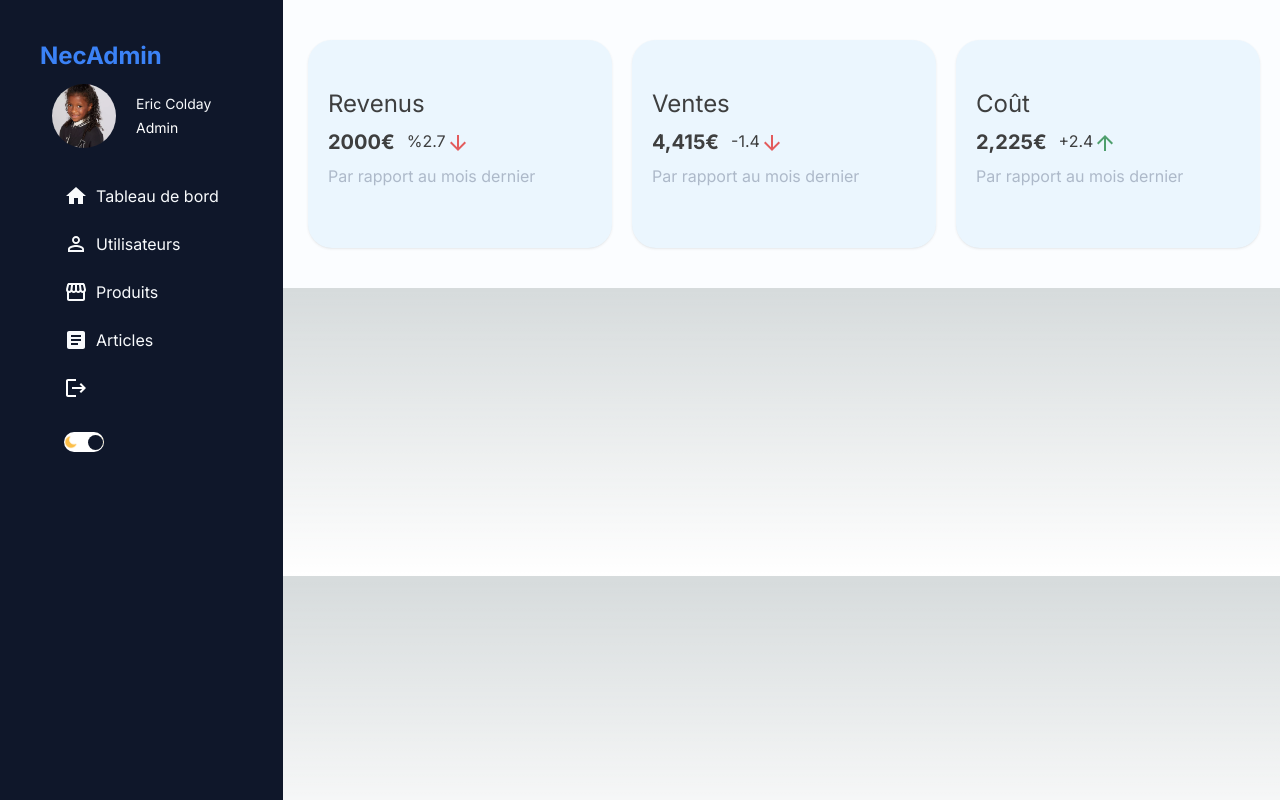
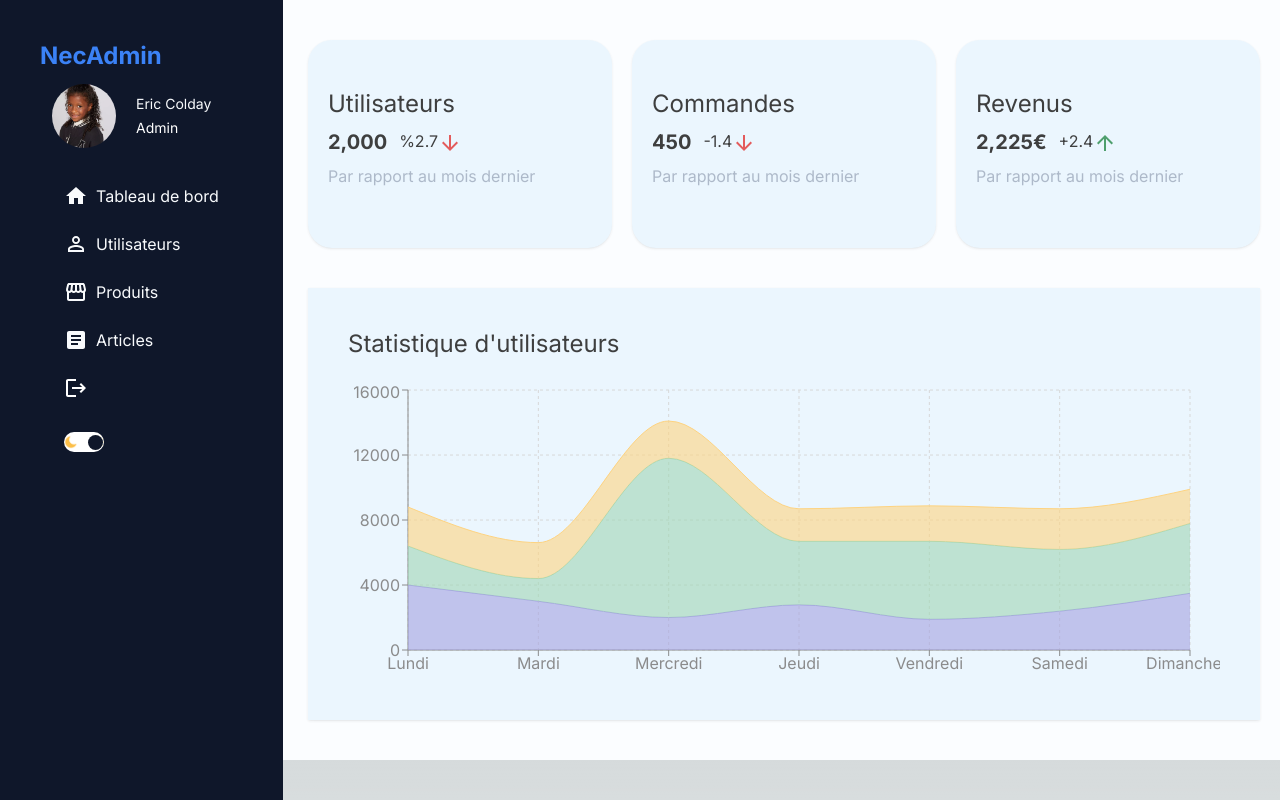
Before and after one commit to eric-colday/admin-ui, a Next.js app: page / in a window 1280 px wide. Built offline with nearby package versions, Linux system fonts and the light colour scheme.

Commit message:
creation de chart

```diff
--- a/package.json
+++ b/package.json
@@ -15,7 +15,8 @@
     "@mui/material": "^5.14.17",
     "next": "14.0.1",
     "react": "^18",
-    "react-dom": "^18"
+    "react-dom": "^18",
+    "recharts": "^2.9.3"
   },
   "devDependencies": {
     "autoprefixer": "^10.0.1",
--- a/src/app/page.js
+++ b/src/app/page.js
@@ -1,3 +1,4 @@
+import Chart from "@/components/home/chart/Chart";
 import FeaturedInfo from "@/components/home/featuredInfo.jsx/FeaturedInfo";
 import Sidebar from "@/components/sidebar/Sidebar";
 
@@ -5,7 +6,10 @@ export default function Home() {
   return (
     <div>
       <Sidebar />
-      <FeaturedInfo />
+      <div className="ml-72 px-5 py-10 max-[768px]:ml-2 max-[768px]:pt-28">
+        <FeaturedInfo />
+        <Chart />
+      </div>
     </div>
   );
 }
--- /dev/null
+++ b/src/components/home/chart/Chart.jsx
@@ -0,0 +1,116 @@
+"use client";
+
+import { ThemeContext } from "@/context/ThemeContext";
+import React, { useContext } from "react";
+import {
+  AreaChart,
+  Area,
+  XAxis,
+  YAxis,
+  CartesianGrid,
+  Tooltip,
+  ResponsiveContainer,
+} from "recharts";
+
+const data = [
+  {
+    name: "Lundi",
+    utilisateurs: 4000,
+    commandes: 2400,
+    revenus: 2400,
+  },
+  {
+    name: "Mardi",
+    utilisateurs: 3000,
+    commandes: 1398,
+    revenus: 2210,
+  },
+  {
+    name: "Mercredi",
+    utilisateurs: 2000,
+    commandes: 9800,
+    revenus: 2290,
+  },
+  {
+    name: "Jeudi",
+    utilisateurs: 2780,
+    commandes: 3908,
+    revenus: 2000,
+  },
+  {
+    name: "Vendredi",
+    utilisateurs: 1890,
+    commandes: 4800,
+    revenus: 2181,
+  },
+  {
+    name: "Samedi",
+    utilisateurs: 2390,
+    commandes: 3800,
+    revenus: 2500,
+  },
+  {
+    name: "Dimanche",
+    utilisateurs: 3490,
+    commandes: 4300,
+    revenus: 2100,
+  },
+];
+
+const Chart = () => {
+  const { theme } = useContext(ThemeContext);
+
+  return (
+    <div
+      className="mt-10 p-10 shadow offset-x-0 offset-y-0 blur-15 opacity-75"
+      style={
+        theme === "dark"
+          ? { backgroundColor: "#0f172a", color: "white" }
+          : { backgroundColor: "#E6F4FE", color: "black" }
+      }
+    >
+      <h3 className="pb-5 text-2xl">Statistique d'utilisateurs</h3>
+      <ResponsiveContainer width="100%" height={300}>
+        <AreaChart
+          width={500}
+          height={400}
+          data={data}
+          margin={{
+            top: 10,
+            right: 30,
+            left: 0,
+            bottom: 0,
+          }}
+        >
+          <CartesianGrid strokeDasharray="3 3" />
+          <XAxis dataKey="name" />
+          <YAxis />
+          <Tooltip />
+          <Area
+            type="monotone"
+            dataKey="utilisateurs"
+            stackId="1"
+            stroke="#8884d8"
+            fill="#8884d8"
+          />
+          <Area
+            type="monotone"
+            dataKey="commandes"
+            stackId="1"
+            stroke="#82ca9d"
+            fill="#82ca9d"
+          />
+          <Area
+            type="monotone"
+            dataKey="revenus"
+            stackId="1"
+            stroke="#ffc658"
+            fill="#ffc658"
+          />
+        </AreaChart>
+      </ResponsiveContainer>
+    </div>
+  );
+};
+
+export default Chart;
--- a/src/components/home/featuredInfo.jsx/FeaturedInfo.jsx
+++ b/src/components/home/featuredInfo.jsx/FeaturedInfo.jsx
@@ -8,7 +8,7 @@ import { ThemeContext } from "@/context/ThemeContext";
 const FeaturedInfo = () => {
   const { theme } = useContext(ThemeContext);
   return (
-    <div className="grid grid-cols-3 max-[920px]:grid-cols-2 max-[768px]:grid-cols-3 max-[632px]:grid-cols-2 max-[430px]:grid-cols-1 gap-5 ml-72 max-[768px]:ml-2 max-[768px]:pt-28 px-5 py-10">
+    <div className="grid grid-cols-3 max-[920px]:grid-cols-2 max-[768px]:grid-cols-3 max-[632px]:grid-cols-2 max-[430px]:grid-cols-1 gap-5 ">
       <div
         className="flex flex-col content-center gap-2 w-full h-52 px-5 pt-12 rounded-3xl shadow offset-x-0 offset-y-0 blur-15 opacity-75"
         style={
@@ -17,9 +17,9 @@ const FeaturedInfo = () => {
             : { backgroundColor: "#E6F4FE", color: "black" }
         }
       >
-        <span className="text-2xl">Revenus</span>
+        <span className="text-2xl">Utilisateurs</span>
         <div className="flex items-center gap-3 ">
-          <span className="text-xl font-bold">2000€</span>
+          <span className="text-xl font-bold">2,000</span>
           <span className="">
             %2.7
             <ArrowDownwardIcon className="text-red-600 negative" />
@@ -35,9 +35,9 @@ const FeaturedInfo = () => {
             : { backgroundColor: "#E6F4FE", color: "black" }
         }
       >
-        <span className="text-2xl">Ventes</span>
+        <span className="text-2xl">Commandes</span>
         <div className="flex items-center gap-3 ">
-          <span className="text-xl font-bold">4,415€</span>
+          <span className="text-xl font-bold">450</span>
           <span className="">
             -1.4
             <ArrowDownwardIcon className="text-red-600 negative" />
@@ -53,7 +53,7 @@ const FeaturedInfo = () => {
             : { backgroundColor: "#E6F4FE", color: "black" }
         }
       >
-        <span className="text-2xl">Coût</span>
+        <span className="text-2xl">Revenus</span>
         <div className="flex items-center gap-3 ">
           <span className="text-xl font-bold">2,225€</span>
           <span className="">
```
Also changed, not shown: src/data.js (added), 1 other file (tests, documents, lock files or other folders).
